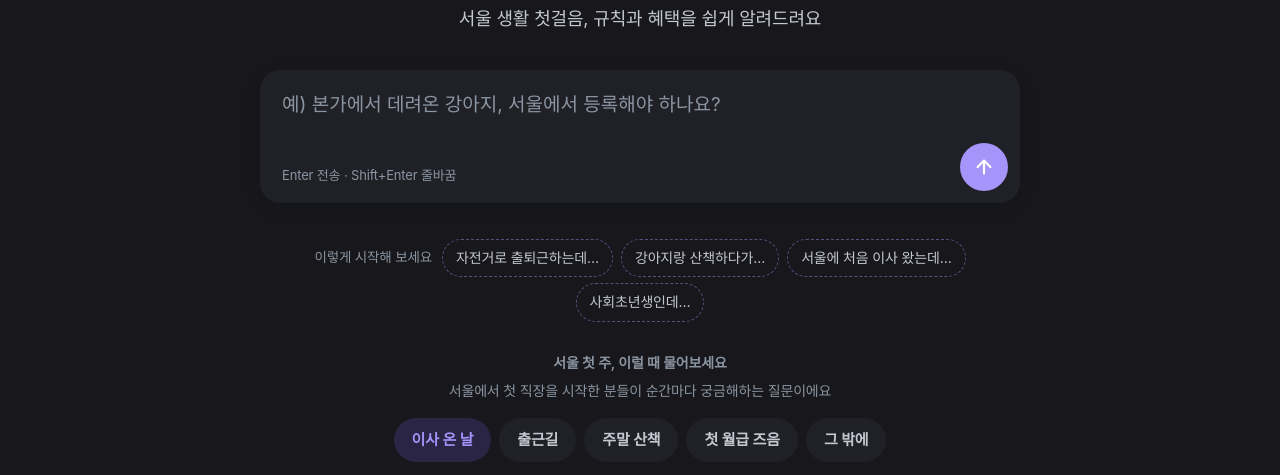
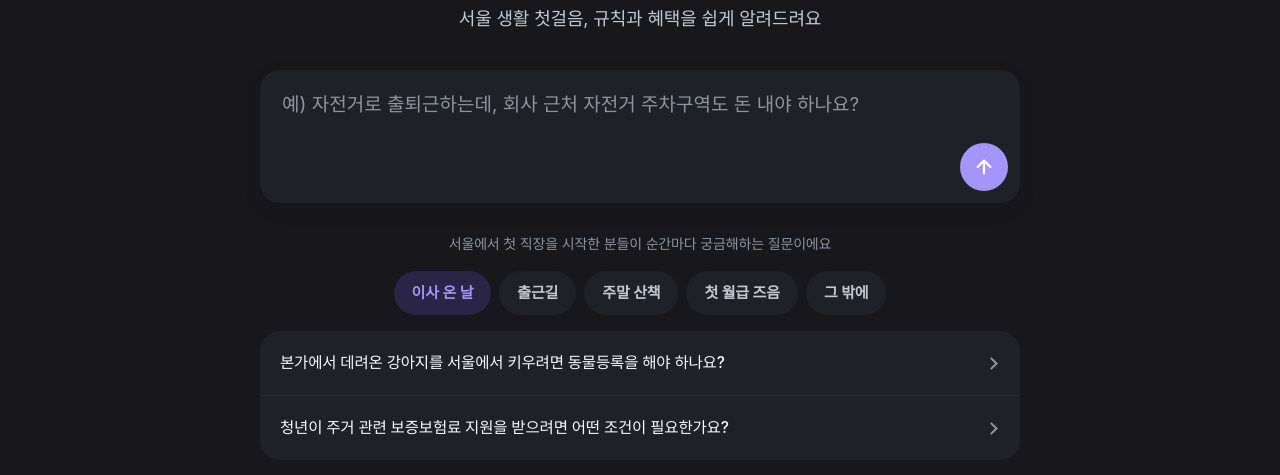
Before and after one commit to hwcho1120/AI-Q-A, a plain HTML site: page static/factlaw.html in a window 1280 px wide. Shown: the part 274-749 px from the top of the page. Drawn offline with Linux system fonts and the light colour scheme; no server answers; a web font is replaced by a local one.

Commit message:
style(ui): 첫 화면 단순화 · 출근길에 경차 주차 질문 추가
- 출근길 카드에 경차 공영주차장 할인 질문, 그 밖에 카드엔 노상주차장 요금 질문
- '할 일' 이름표 제거(문장만 표시), 첫 화면 제목 문구·입력 안내·문장 앞부분 칩 제거
- 입력창 예시를 '상황 + 궁금한 것' 한 문장으로 교체, 카드별 예시 문구 제거

Co-Authored-By: Claude Opus 5.5 <noreply@anthropic.com>

```diff
--- a/static/factlaw.html
+++ b/static/factlaw.html
@@ -99,7 +99,6 @@ button { font: inherit; color: inherit; letter-spacing: inherit; }
 .ask-box { position: relative; margin-top: 28px; box-shadow: 0 1px 2px rgba(25,31,40,.04), 0 6px 24px rgba(25,31,40,.05); background: var(--card); border-radius: var(--r-lg); transition: box-shadow .15s; }
 .ask-box:focus-within { box-shadow: 0 0 0 2px var(--blue); }
 .stage[data-state="result"] .ask-box { margin-top: 0; }
-.stage[data-state="result"] .kbd-hint { display: none; }
 .stage[data-state="result"] textarea { min-height: 64px; padding-bottom: 20px; }
 textarea {
   display: block; width: 100%; resize: none; border: 0; outline: 0; background: transparent; color: var(--ink);
@@ -115,7 +114,6 @@ textarea::placeholder { color: var(--ink-3); }
 .go:disabled { background: var(--line); cursor: default; }
 .go svg { width: 22px; height: 22px; }
 :focus-visible { outline: 3px solid color-mix(in srgb, var(--blue) 50%, transparent); outline-offset: 2px; }
-.kbd-hint { position: absolute; left: 22px; bottom: 17px; font-size: 13px; color: var(--ink-3); pointer-events: none; }
 
 /* 주제 칩 · 예시 · 최근 질문 */
 .block { margin-top: 36px; }
@@ -208,11 +206,6 @@ li:last-child > .law-btn[aria-expanded="false"] { border-bottom: 0; }
 .todo p { margin: 0; font-size: 15.5px; line-height: 1.6; color: var(--ink); }
 .todo a { color: var(--blue); font-weight: 700; text-decoration: none; white-space: nowrap; }
 .todo a:hover { text-decoration: underline; }
-/* 문장 앞부분 칩: 누르면 입력창에 앞부분이 들어가고 이어서 쓰면 된다 */
-.starters { display: flex; flex-wrap: wrap; justify-content: center; align-items: center; gap: 6px 8px; margin: 0 0 30px; }
-.starters .lb { font-size: 13.5px; color: var(--ink-3); margin-right: 2px; }
-.starter { border: 1px dashed color-mix(in srgb, var(--blue) 45%, transparent); background: transparent; color: var(--ink-2); font-size: 14px; padding: 7px 13px; border-radius: 999px; cursor: pointer; min-height: 36px; }
-.starter:hover { color: var(--blue); background: var(--blue-soft); }
 .topics .sub { margin: -6px 0 14px; text-align: center; font-size: 14px; color: var(--ink-3); }
 
 /* 확인 불가 / 오류 */
@@ -322,8 +315,7 @@ footer { margin: 12px 0 48px; padding: 20px 4px 0; font-size: 12.5px; line-heigh
     <form id="ask" autocomplete="off">
       <label for="q" class="sr">궁금한 내용</label>
       <div class="ask-box">
-        <textarea id="q" rows="2" maxlength="300" placeholder="예) 회사 근처 자전거 주차구역, 돈 내야 하나요?" enterkeyhint="send" aria-describedby="kbd"></textarea>
-        <span class="kbd-hint" id="kbd">Enter 전송 · Shift+Enter 줄바꿈</span>
+        <textarea id="q" rows="2" maxlength="300" placeholder="예) 자전거로 출퇴근하는데, 회사 근처 자전거 주차구역도 돈 내야 하나요?" enterkeyhint="send"></textarea>
         <button class="go" id="send" type="submit" aria-label="질문하기">
           <svg viewBox="0 0 24 24" fill="none" stroke="currentColor" stroke-width="2.4" stroke-linecap="round" stroke-linejoin="round" aria-hidden="true"><path d="M12 19V5M5 12l7-7 7 7"/></svg>
         </button>
@@ -331,8 +323,7 @@ footer { margin: 12px 0 48px; padding: 20px 4px 0; font-size: 12.5px; line-heigh
     </form>
 
     <section class="block topics" aria-labelledby="topics-h">
-      <div class="starters" id="starters"><span class="lb">이렇게 시작해 보세요</span></div>
-      <h2 id="topics-h">서울 첫 주, 이럴 때 물어보세요</h2>
+      <h2 id="topics-h" class="sr">상황별 질문</h2>
       <p class="sub">서울에서 첫 직장을 시작한 분들이 순간마다 궁금해하는 질문이에요</p>
       <div class="chips" id="chips"></div>
       <ul class="rows" id="examples"></ul>
@@ -370,33 +361,31 @@ footer { margin: 12px 0 48px; padding: 20px 4px 0; font-size: 12.5px; line-heigh
   "use strict";
 
   /* 상황 카드: 서울에서 첫 직장을 시작한 사회초년생의 첫 주를 순간별로 묶는다 (시연 영상 네 장면과 같은 순서).
-     엔진은 6종 전체에 답하므로 마지막 카드에 나머지 조례를 둔다. ph = 그 카드를 골랐을 때 입력창 예시 문구.
-     예시 질문은 모두 엔진으로 답이 확인된 문장만 넣는다 (11/21 main 기준). */
+     엔진은 6종 전체에 답하므로 마지막 카드에 나머지 조례를 둔다. 예시 질문은 모두 엔진으로 답이 확인된 문장만 넣는다 (11/21 main 기준). */
   var TOPICS = [
-    { name: "이사 온 날", ph: "예) 본가에서 데려온 강아지, 서울에서 등록해야 하나요?", qs: [
+    { name: "이사 온 날", qs: [
       "본가에서 데려온 강아지를 서울에서 키우려면 동물등록을 해야 하나요?",
       "청년이 주거 관련 보증보험료 지원을 받으려면 어떤 조건이 필요한가요?" ] },
-    { name: "출근길", ph: "예) 회사 근처 자전거 주차구역, 돈 내야 하나요?", qs: [
+    { name: "출근길", qs: [
       "회사 근처 자전거 주차구역이 있던데, 돈 내야하나?",
       "따릉이로 출퇴근하면 정기권 할인 같은 게 있어?",
-      "자전거 타다 다치면 서울시가 보상해 줘?" ] },
-    { name: "주말 산책", ph: "예) 서울시 반려견 놀이터는 몇 시까지 하나요?", qs: [
+      "자전거 타다 다치면 서울시가 보상해 줘?",
+      "경차를 서울시 공영주차장에 세우면 주차요금이 할인되나요?" ] },
+    { name: "주말 산책", qs: [
       "서울시 반려견 놀이터는 몇 시까지 해?",
       "맹견을 데리고 어린이공원에 들어가도 되나요?",
       "강아지랑 공원 산책하는데 공원에서 담배 피우면 과태료가 얼마인가요?" ] },
-    { name: "첫 월급 즈음", ph: "예) 사회초년생이 받을 수 있는 지원이 있나요?", qs: [
+    { name: "첫 월급 즈음", qs: [
       "서울 사는 사회초년생이 받을 수 있는 지원이 조례에 있어?",
       "서울시 청년 기본 조례에서 말하는 청년은 몇 살부터 몇 살까지인가요?" ] },
     { name: "그 밖에", qs: [
       "지하철역 출입구 앞에서 담배를 피우면 과태료가 얼마인가요?",
       "도시공원 시설을 예약했는데 사용일 3일 전에 취소하면 이용료를 얼마나 돌려받나요?",
       "어린이공원에서 술을 마시면 어떻게 되나요?",
-      "경차를 서울시 공영주차장에 세우면 주차요금이 할인되나요?" ] }
+      "공영주차장 1급지 노상주차장 요금은 5분에 얼마인가요?" ] }
   ];
-  /* 문장 앞부분 칩: '상황 + 궁금한 것'으로 묻도록 상황만 먼저 넣어 준다. 자치구 이름은 넣지 않는다 (자치구 규칙에 걸림). */
-  var STARTERS = ["자전거로 출퇴근하는데 ", "강아지랑 산책하다가 ", "서울에 처음 이사 왔는데 ", "사회초년생인데 "];
   var MAX_SESSIONS = 10, MAX_TURNS = 12, TIMEOUT_MS = 90000;
-  var PH_HOME = "예) 회사 근처 자전거 주차구역, 돈 내야 하나요?", PH_FOLLOW = "이어서 궁금한 점을 물어보세요";
+  var PH_HOME = "예) 자전거로 출퇴근하는데, 회사 근처 자전거 주차구역도 돈 내야 하나요?", PH_FOLLOW = "이어서 궁금한 점을 물어보세요";
 
   var $ = function (id) { return document.getElementById(id); };
   var qEl = $("q"), sendEl = $("send"), resultEl = $("result");
@@ -425,8 +414,6 @@ footer { margin: 12px 0 48px; padding: 20px 4px 0; font-size: 12.5px; line-heigh
     Array.prototype.forEach.call(chipsEl.children, function (b, k) { b.setAttribute("aria-pressed", String(k === i)); });
     exEl.hidden = i < 0;                     // i = -1: 아무 카드도 고르지 않은 상태 (예시 질문 숨김)
     exEl.textContent = "";
-    phHome = (i >= 0 && TOPICS[i].ph) || PH_HOME;   // 고른 순간에 맞는 입력창 예시 문구
-    if (stage.dataset.state === "home" && !qEl.value) qEl.placeholder = phHome;
     if (i < 0) return;
     var cur = chipsEl.children[i];
     if (cur && cur.scrollIntoView && chipsEl.scrollWidth > chipsEl.clientWidth) cur.scrollIntoView({ inline: "center", block: "nearest", behavior: "smooth" });
@@ -442,17 +429,7 @@ footer { margin: 12px 0 48px; padding: 20px 4px 0; font-size: 12.5px; line-heigh
     b.addEventListener("click", function () { pickTopic(b.getAttribute("aria-pressed") === "true" ? -1 : i); });   // 고른 카드를 다시 누르면 해제
     chipsEl.appendChild(b);
   });
-  var phHome = PH_HOME;
   pickTopic(0);
-  /* 문장 앞부분 칩: 누르면 앞부분을 넣고 커서를 끝에 둔다. 이용자는 궁금한 것만 이어 쓰면 된다. */
-  STARTERS.forEach(function (s) {
-    var b = el("button", "starter", s.trim() + "…"); b.type = "button";
-    b.addEventListener("click", function () {
-      qEl.value = s; autosize(); qEl.focus();
-      try { qEl.setSelectionRange(s.length, s.length); } catch (e) { /* 선택 범위를 못 바꿔도 입력에는 문제없음 */ }
-    });
-    $("starters").appendChild(b);
-  });
 
   /* ---------- 답변 그리기 ---------- */
   function splitAnswer(text) {
@@ -711,12 +688,12 @@ footer { margin: 12px 0 48px; padding: 20px 4px 0; font-size: 12.5px; line-heigh
     if (/시장이 따로 정|따로 정하므로/.test(head || a)) return ["정하는 곳", "세부 내용은 조례가 아니라 서울시가 따로 정해요. 정확한 내용은 이곳에 물어보세요."];
     if (!no && /과태료|벌금/.test(q + a)) return ["알아 두기", "부과 기준은 위 근거 조항에 있어요. 부과 · 이의 절차는 이곳에 확인하세요."];
     if (/요금|이용료|주차료|할인|감면|환불|돌려받|무료|돈 내/.test(q)) return ["확인할 곳", "실제 적용 금액은 이용하는 시설 · 운영 기관 안내로 한 번 더 확인하세요. 문의는 이곳으로."];
-    if (!no && /해야|등록|신고|신청|받으려면|지원|조건|보상/.test(q)) return ["할 일", "신청 · 등록 방법과 필요한 서류는 이곳에 확인하세요."];
+    if (!no && /해야|등록|신고|신청|받으려면|지원|조건|보상/.test(q)) return ["", "신청 · 등록 방법과 필요한 서류는 이곳에 확인하세요."];
     return ["더 궁금하면", "자세한 내용은 이곳에 물어보세요."];
   }
   function todoBox(r, q, head) {
     var k = todoKind(r, q, head), box = el("div", "todo"), depts = deptsFor(r.citation);
-    box.appendChild(el("span", "k", k[0]));
+    if (k[0]) box.appendChild(el("span", "k", k[0]));   // 이름표가 빈 종류(신청 · 등록 안내)는 문장만 보인다
     var p = el("p"); p.appendChild(document.createTextNode(k[1] + " "));
     if (!depts.length) depts = [{ dept: "", tel: "120" }];
     depts.forEach(function (d, i) {
@@ -754,7 +731,7 @@ footer { margin: 12px 0 48px; padding: 20px 4px 0; font-size: 12.5px; line-heigh
   function startNew() {                      // 새 세션: 추천 질문이 다시 보인다
     cur = newSessionObj();
     stage.dataset.state = "home"; resultEl.textContent = "";
-    qEl.value = ""; qEl.placeholder = phHome; autosize();
+    qEl.value = ""; qEl.placeholder = PH_HOME; autosize();
     window.scrollTo({ top: 0, behavior: "smooth" });
   }
   function openSession(s) {
```
